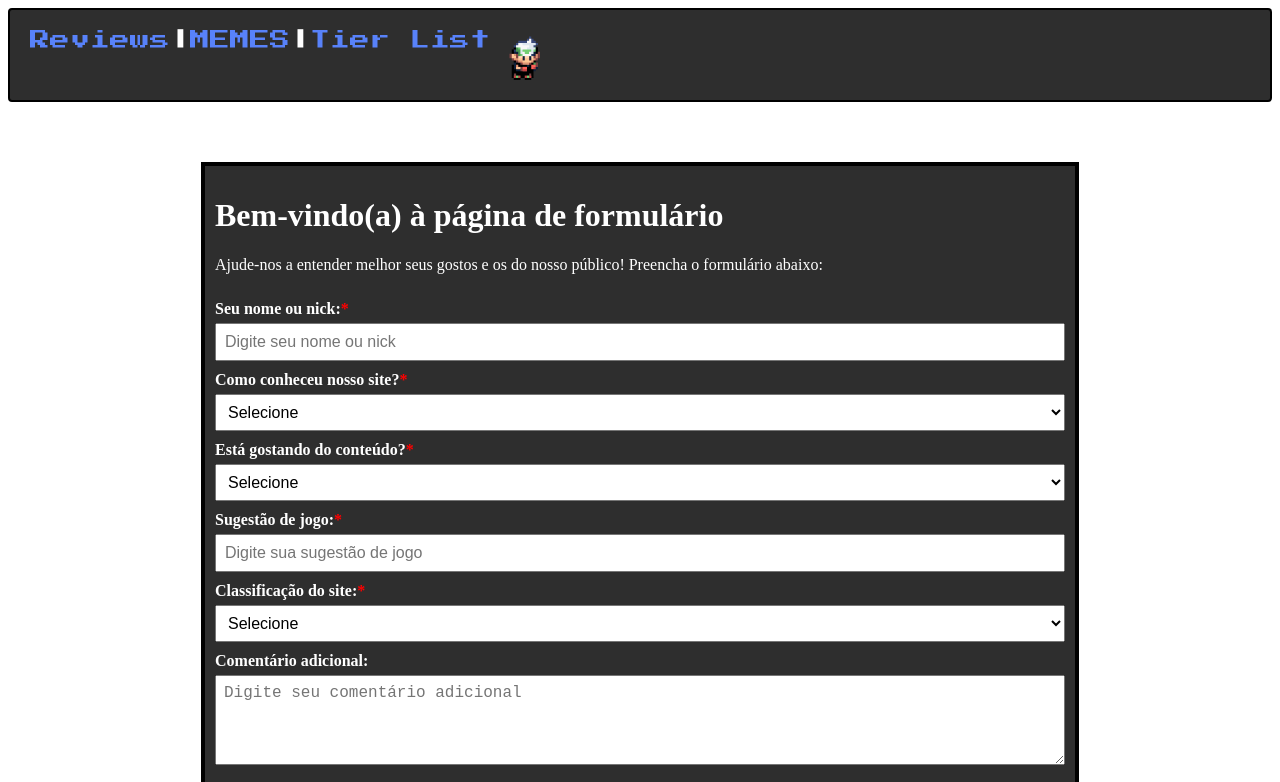
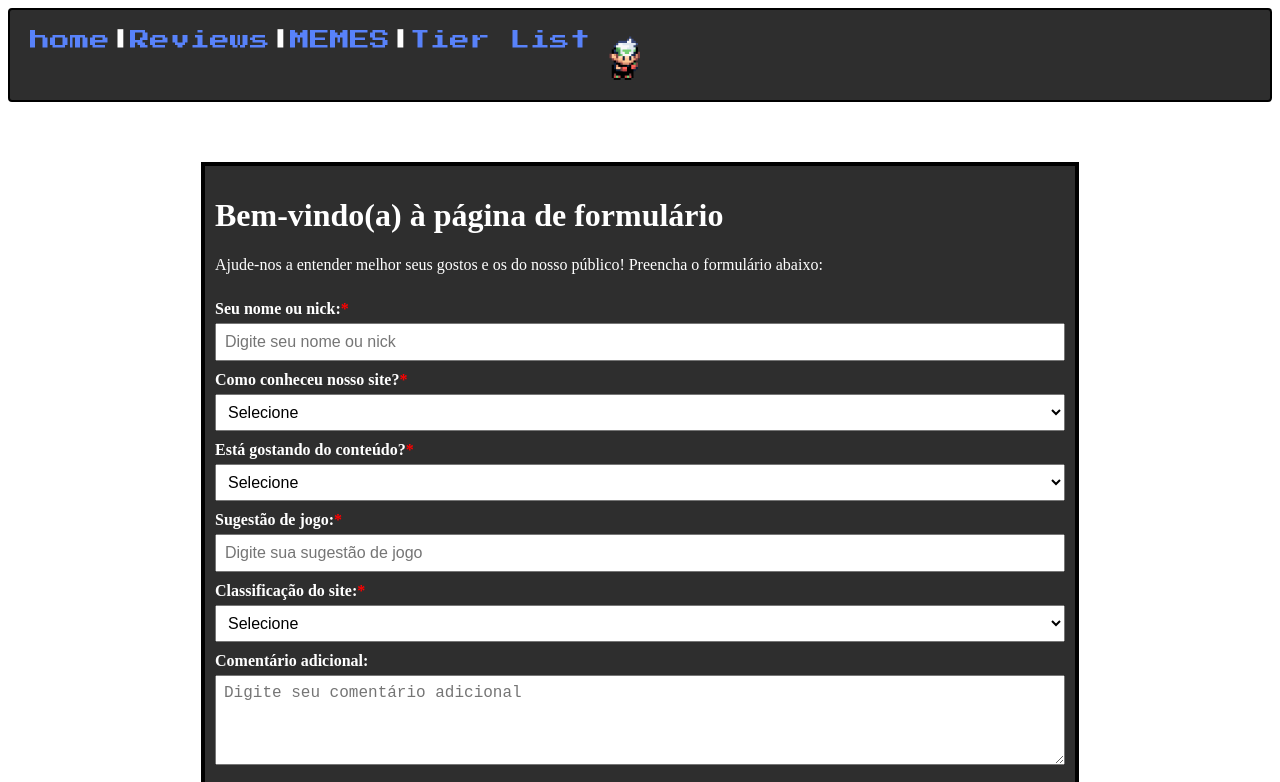
Before and after one commit to JoaoVictor019/LevelUp, a plain HTML site: page docs/formulários.html in a window 1280 px wide. Shown: the top 782 px of the page. Drawn offline with Linux system fonts and the light colour scheme.

Commit message:
Update formulários.html

```diff
--- a/docs/formulários.html
+++ b/docs/formulários.html
@@ -90,6 +90,8 @@
 
 <body>
     <div class="navegacao">
+        <a href="index.html">home</a>
+        <b>|</b>
         <a href="reviews.html">Reviews</a>
         <b>|</b>
         <a href="memes.html">MEMES</a>
```
